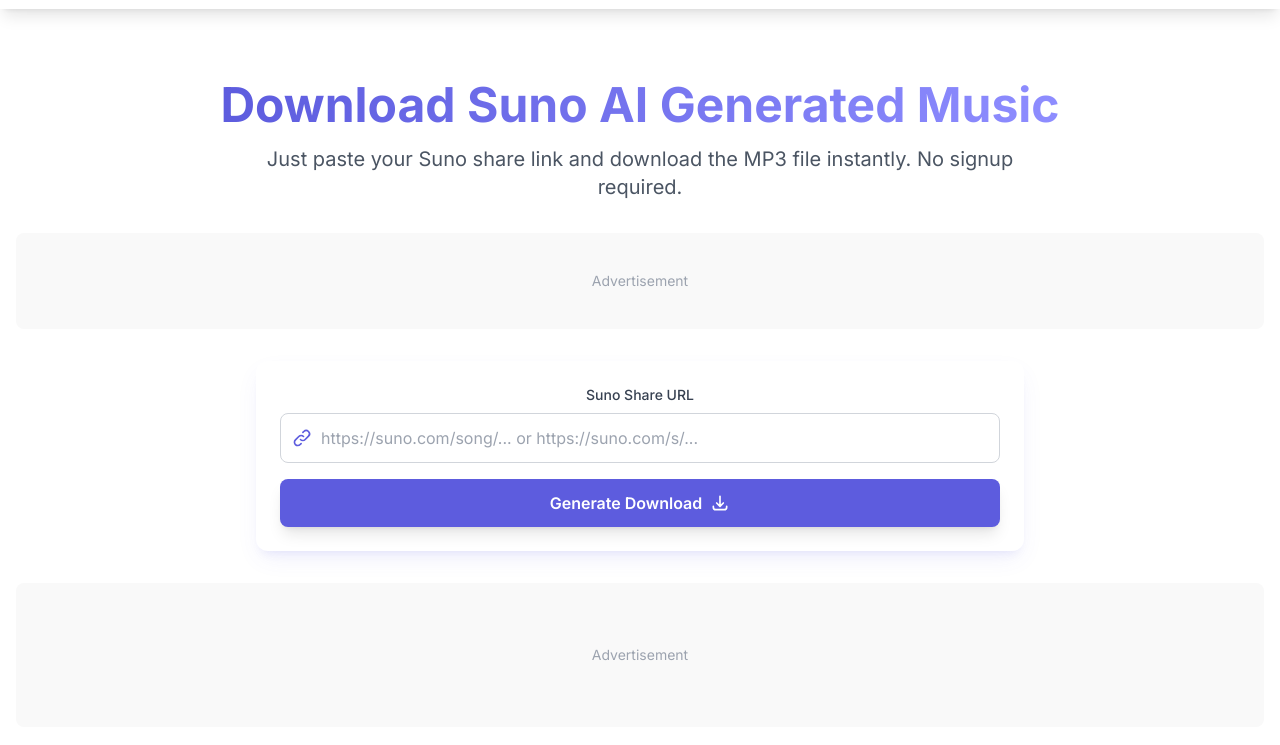
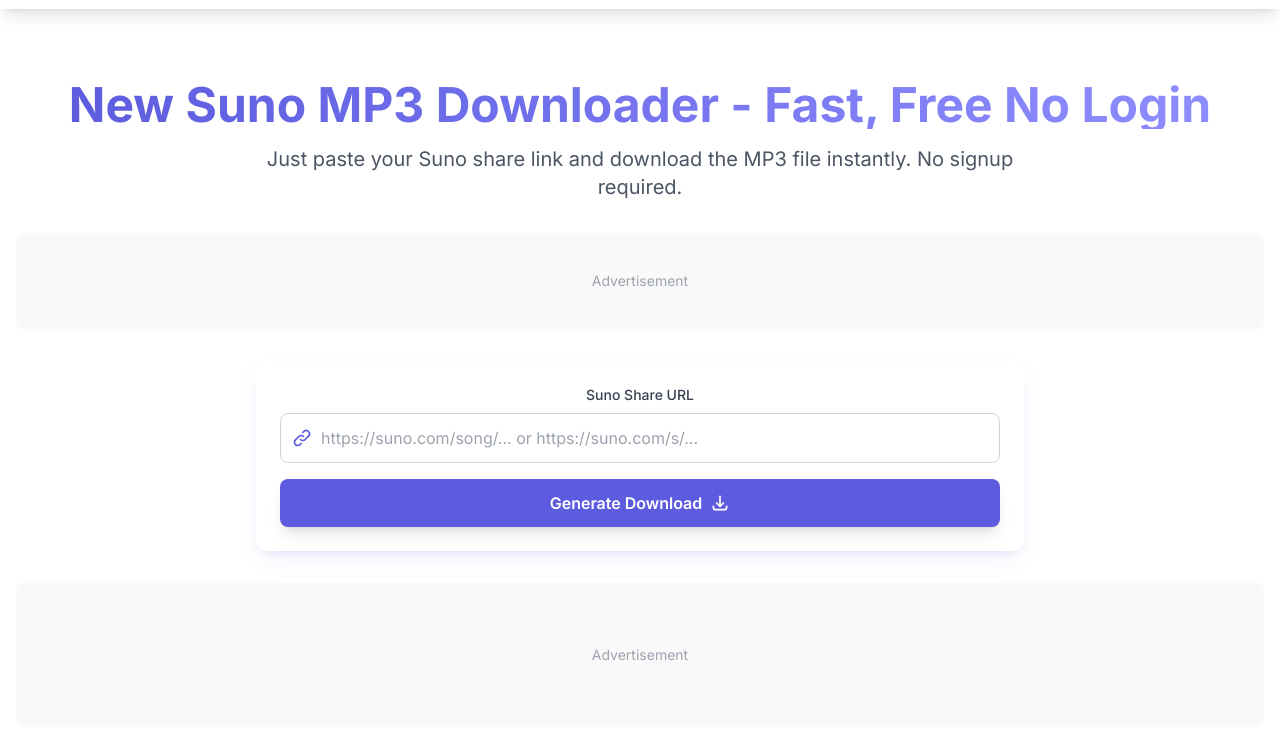
Before and after one commit to duniait777/Suno-MP3-Dpwnloader, a plain HTML site: page index.html in a window 1280 px wide. Shown: the part 55-800 px from the top of the page. Drawn offline with nearby package versions, Linux system fonts and the light colour scheme.

Commit message:
Update index.html

```diff
--- a/index.html
+++ b/index.html
@@ -10,7 +10,7 @@
     <meta name="robots" content="index, follow">
     <meta name="google-site-verification" content="RSr3FMx8orgDUJ0eSOwKq51S_LNk-xIWJECwv41sgS8" />
     <!-- Dynamic Open Graph and Twitter Card tags -->
-    <meta property="og:title" content="Suno MP3 Downloader - Free No Login">
+    <meta property="og:title" content="New Suno MP3 Downloader - Fast, Free No Login">
     <meta property="og:description" content="Free online tool to download Suno AI music in MP3 format. Just paste the song URL and download.">
     <meta property="og:type" content="website">
     <meta property="og:url" content="https://sunomp3downloader.com">
@@ -19,11 +19,11 @@
     <meta property="og:image:height" content="1200">
     <link rel="icon" type="image/x-icon" href="https://suno.com/favicon.ico" sizes="any"/><link rel="icon" type="image/png" href="https://suno.com/favicon-192x192.png" sizes="192x192"/><link rel="icon" type="image/png" href="https://suno.com/favicon-512x512.png" sizes="512x512"/><link rel="apple-touch-icon" href="https://suno.com/apple-touch-icon.png"/>
     <meta name="twitter:card" content="summary_large_image">
-    <meta name="twitter:title" content="Suno MP3 Downloader - Free No Login">
+    <meta name="twitter:title" content="New Suno MP3 Downloader - Fast, Free No Login">
     <meta name="twitter:description" content="Free online tool to download Suno AI music in MP3 format. Just paste the song URL and download.">
     <meta name="twitter:image" content="favicon-512x512.png">
 
-    <title>Suno MP3 Downloader - Download Suno AI Generated Music</title>
+    <title>New Suno MP3 Downloader - Fast, Free No Login</title>
     <!-- Source Protection Script -->
     <script>
     (function() {
@@ -369,7 +369,7 @@
     <main class="flex-grow container mx-auto px-4 py-6">
         <!-- Hero Section -->
         <section class="py-6 md:py-12 text-center">
-            <h1 class="text-3xl md:text-5xl font-bold mb-4 bg-gradient-to-r from-primary to-secondary inline-block text-transparent bg-clip-text">Download Suno AI Generated Music</h1>
+            <h1 class="text-3xl md:text-5xl font-bold mb-4 bg-gradient-to-r from-primary to-secondary inline-block text-transparent bg-clip-text">New Suno MP3 Downloader - Fast, Free No Login</h1>
             <p class="text-lg md:text-xl mb-8 text-gray-600 dark:text-gray-300 max-w-3xl mx-auto">Just paste your Suno share link and download the MP3 file instantly. No signup required.</p>
 
             <!-- AdSense Placeholder - Top Banner -->
```
